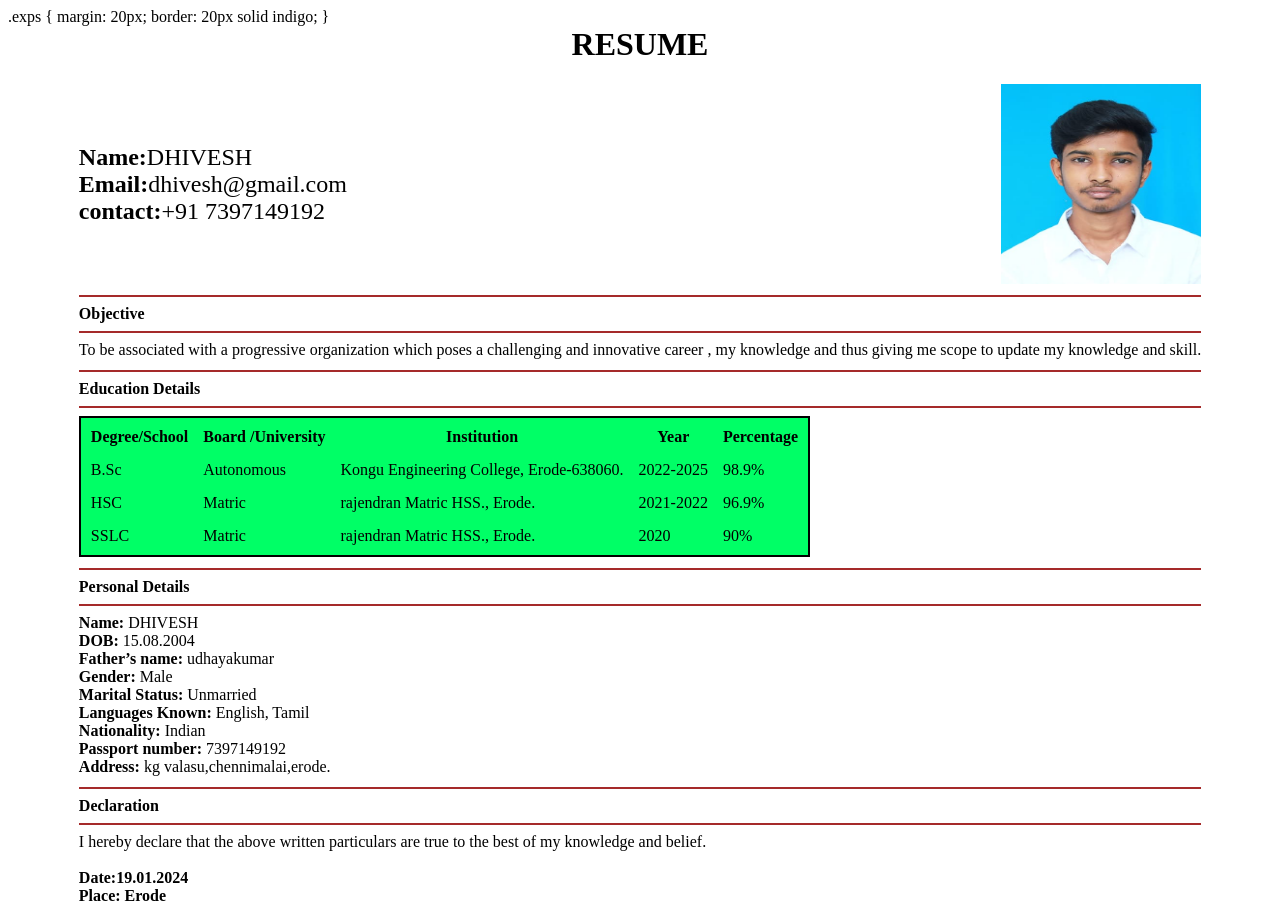
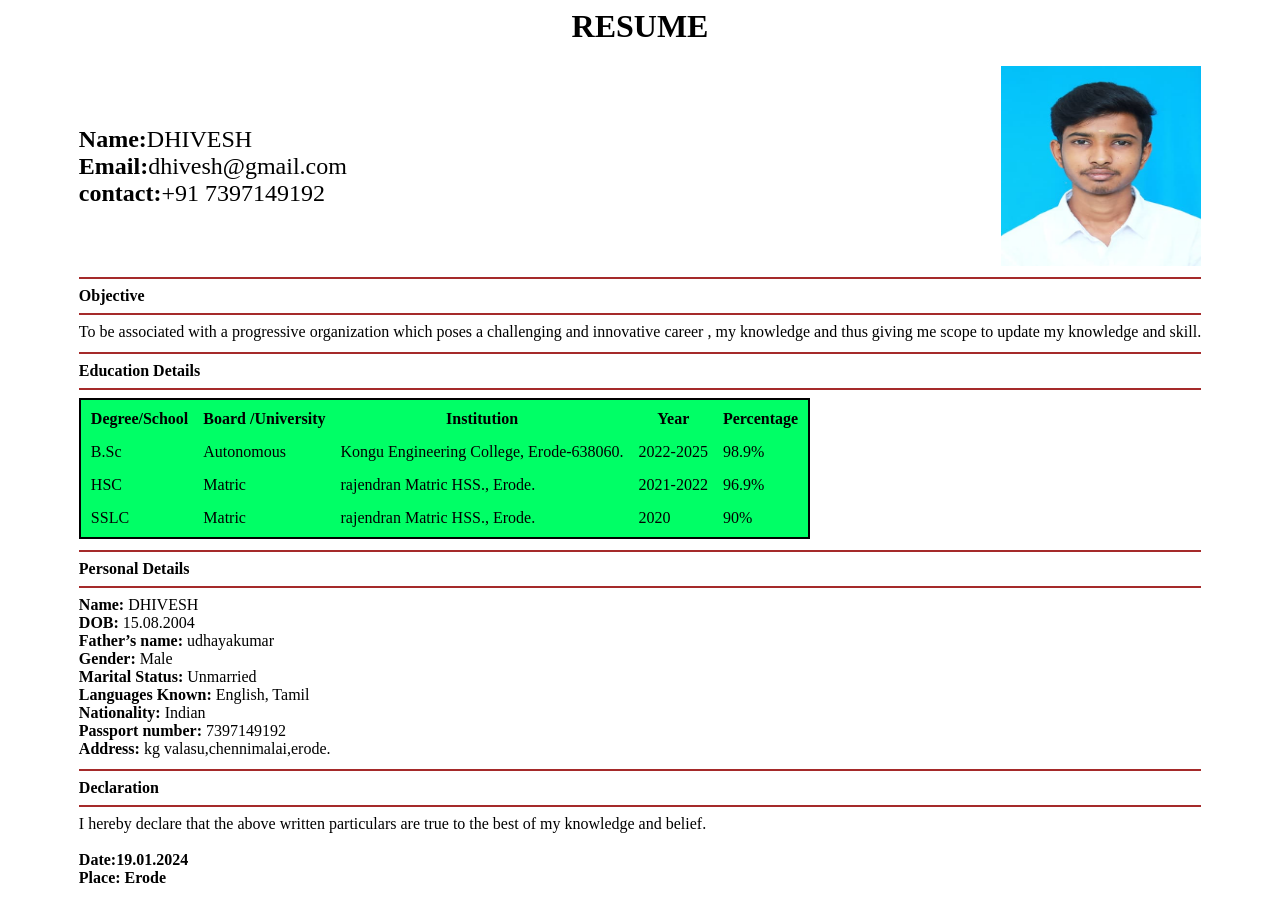
Before and after one commit to dhivesh15/kec, a plain HTML site: page resume2.html in a window 1280 px wide. Drawn offline with Linux system fonts and the light colour scheme.

Commit message:
version2

```diff
--- a/resume2.html
+++ b/resume2.html
@@ -2,13 +2,7 @@
 <head>
 <title>Resume</title>
 </head>
-<sytle>
-    .exps
-    {
-        margin: 20px;
-        border: 20px solid indigo;
-    }
-</sytle>
+
 <body>
 <div class="exps">
 <B><font size=6><center>RESUME</center></font></B><br>
@@ -107,5 +101,4 @@ of my knowledge and belief.<BR><BR>
 </td>
 </tr>
 </table>
-</div>
 </html>
```
